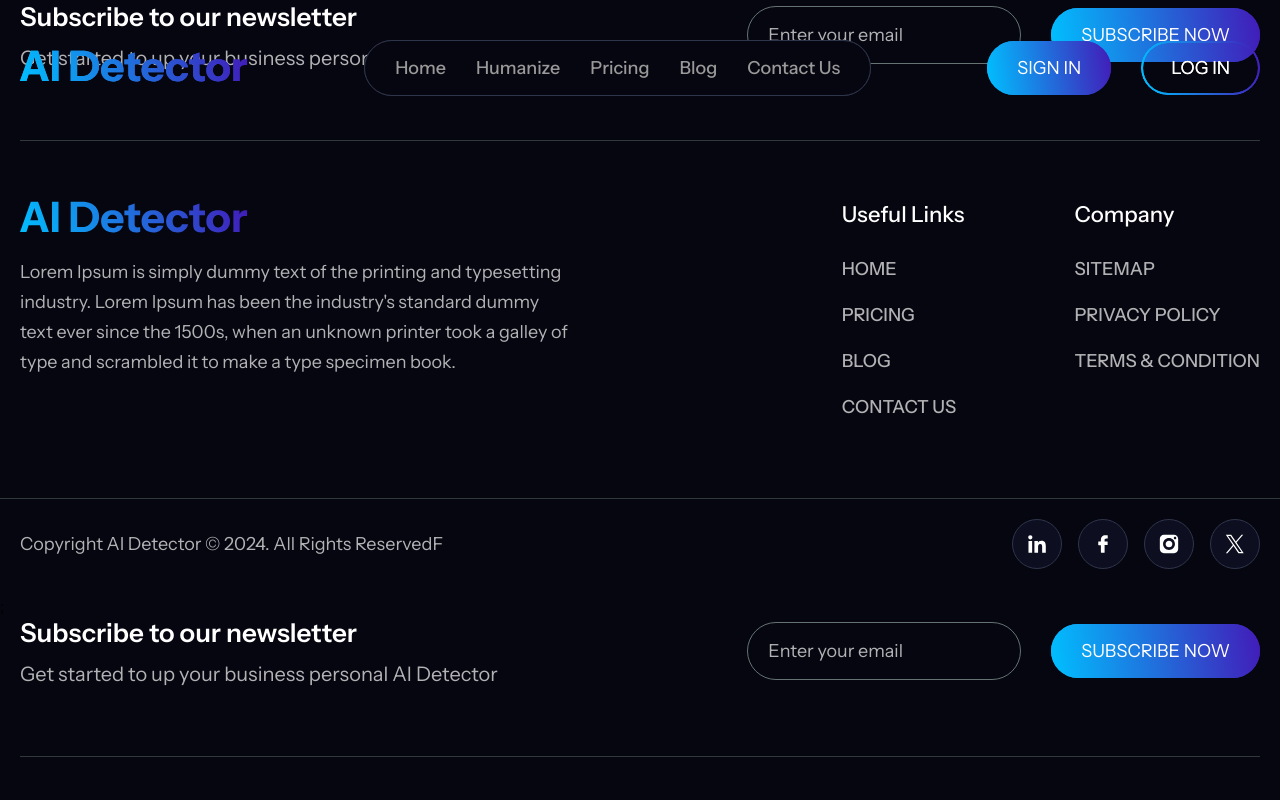
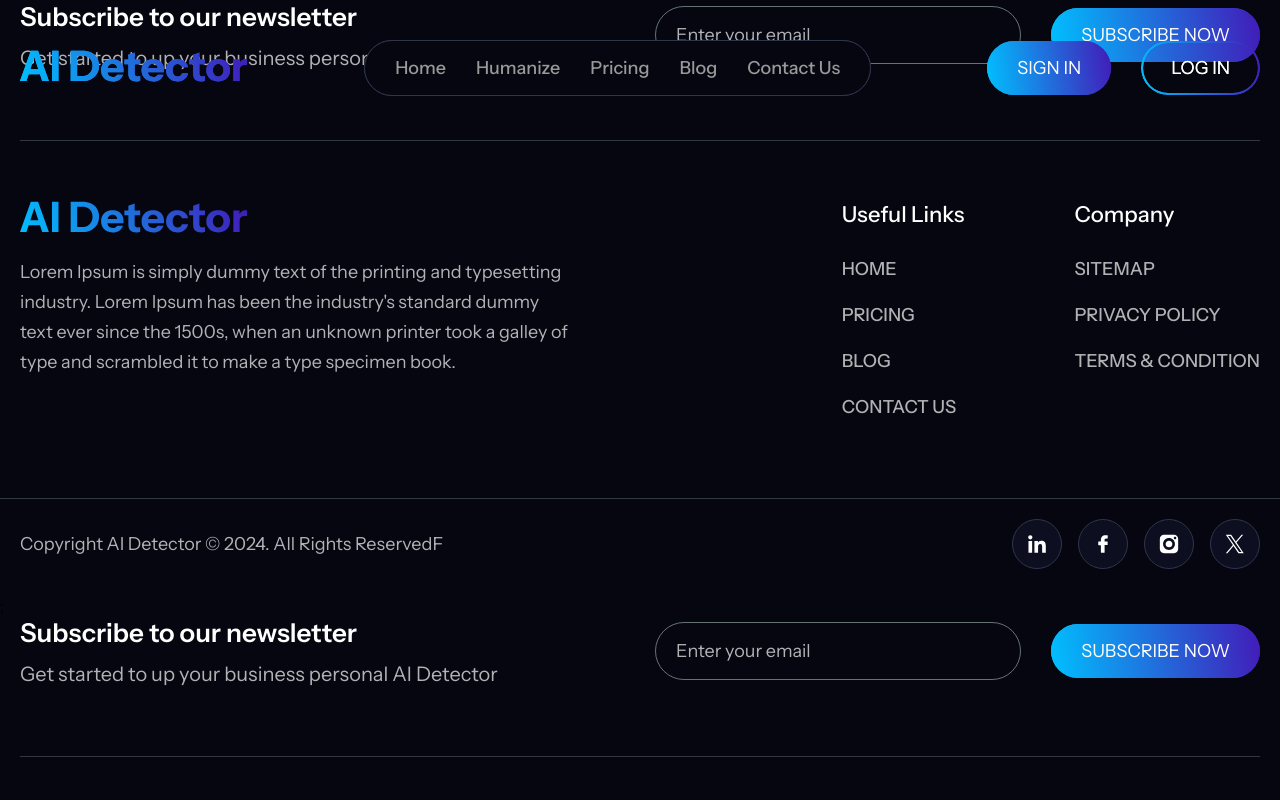
Before and after one commit to nilkanthdhanani/AI-Detector, a Next.js app: page /layout in a window 1280 px wide. Shown: the top 800 px of the page. Built offline with nearby package versions, Linux system fonts and the light colour scheme.

Commit message:
slightlly changes

```diff
--- a/src/components/common/footer/footer.module.scss
+++ b/src/components/common/footer/footer.module.scss
@@ -16,7 +16,7 @@
         }
 
         .footerSubscribeHead {
-            // flex: 1;
+            flex: 1;
 
             h2 {
                 font-size: 26px;
@@ -40,7 +40,7 @@
         }
 
         form {
-            // flex: 1;
+            flex: 1;
             display: flex;
             align-items: center;
             justify-content: flex-end;
```
